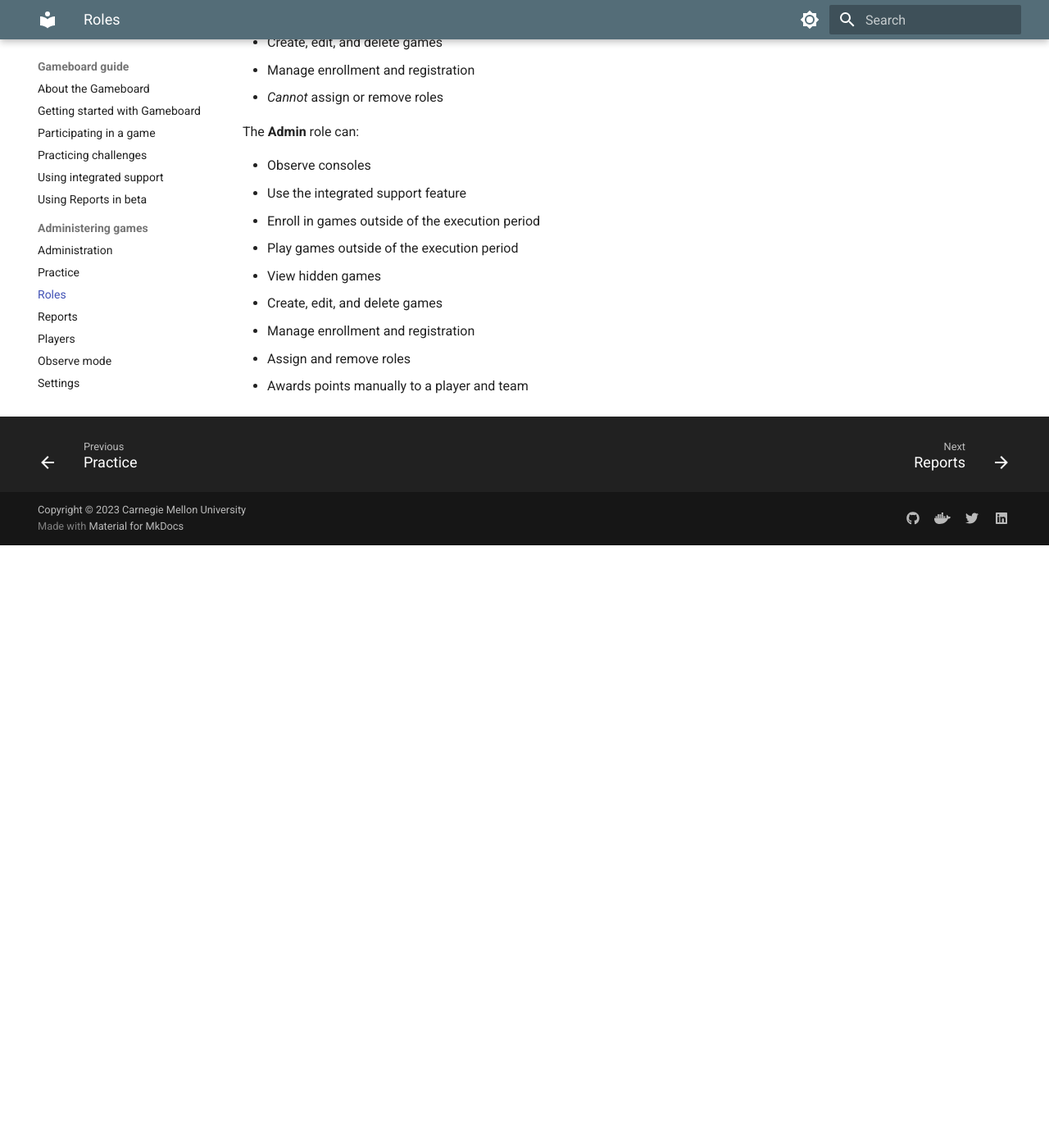
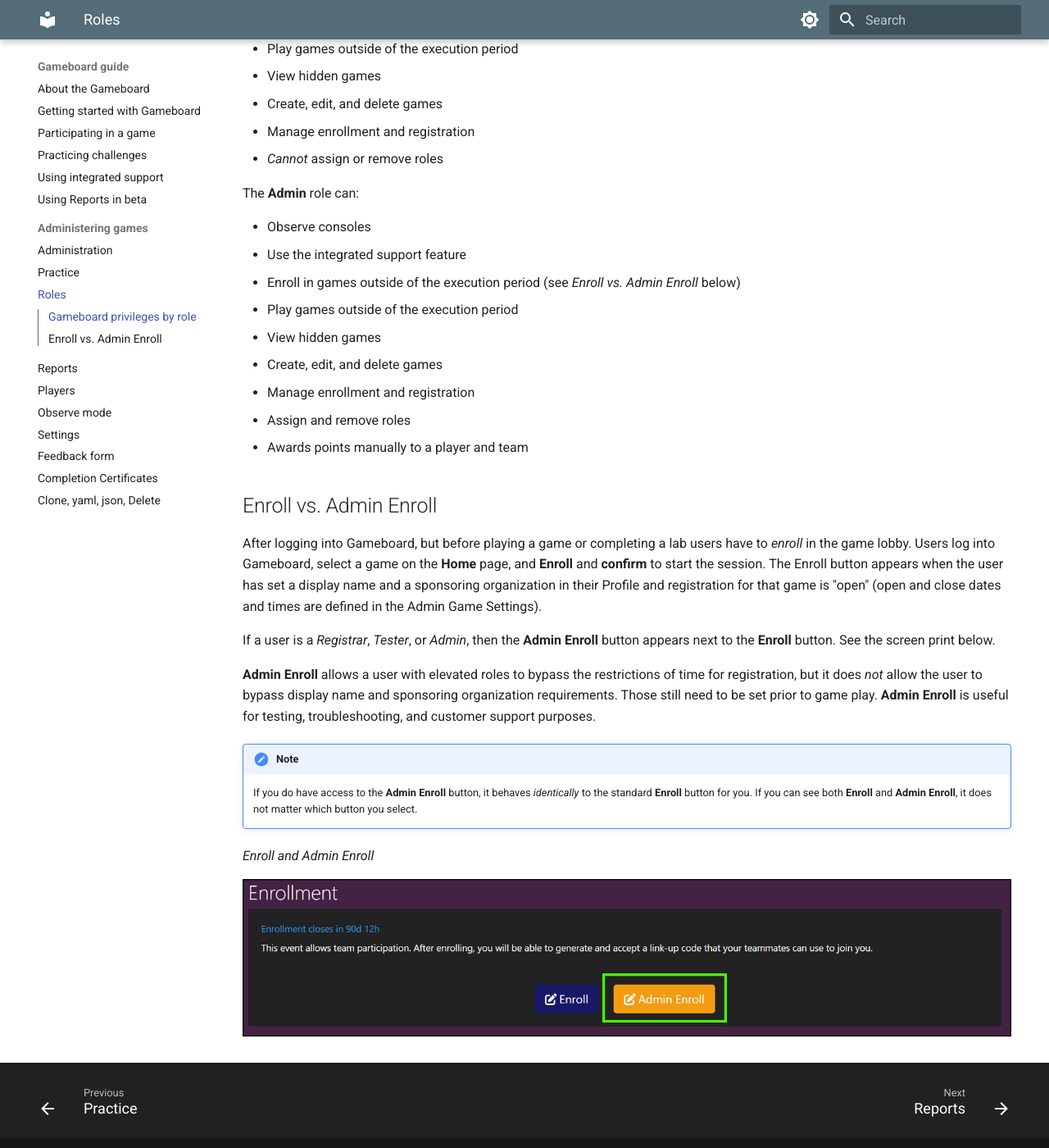
Before and after one commit to cmu-sei/foundry-docs, an MkDocs documentation site: the page built from docs/gameboard/admin-roles.md, in a window 1280 px wide and 1400 px high, scrolled down 974 px. Shown: the whole window at 82% size. Built offline with MkDocs 1.6.1 and Material for MkDocs 9.7.7, drawn with Linux system fonts in a browser that asks for light colours; before the commit the page ends 1639 px from its top, so only the background shows below that; some of the changed text lies outside the part shown.

Commit message:
added admin enroll content

```diff
--- a/docs/gameboard/admin-roles.md
+++ b/docs/gameboard/admin-roles.md
@@ -1,6 +1,8 @@
 # Gameboard Roles
 
 The following is a list of roles in the gameboard. Note that these roles aren't additive -- they are independent. Therefore, each role has to be added individually and a single user can have multiple roles. Each assigned role only grants the privileges for that role. Roles do not inherit permissions from other roles.
+
+## Gameboard privileges by role
 
 The **Observer** role can:
 
@@ -39,10 +41,26 @@
 
 - Observe consoles
 - Use the integrated support feature
-- Enroll in games outside of the execution period
+- Enroll in games outside of the execution period (see *Enroll vs. Admin Enroll* below)
 - Play games outside of the execution period
 - View hidden games
 - Create, edit, and delete games
 - Manage enrollment and registration
 - Assign and remove roles
 - Awards points manually to a player and team
+
+## Enroll vs. Admin Enroll
+
+After logging into Gameboard, but before playing a game or completing a lab users have to *enroll* in the game lobby. Users log into Gameboard, select a game on the **Home** page, and **Enroll** and **confirm** to start the session. The Enroll button appears when the user has set a display name and a sponsoring organization in their Profile and registration for that game is "open" (open and close dates and times are defined in the Admin Game Settings).
+
+If a user is a *Registrar*, *Tester*, or *Admin*, then the **Admin Enroll** button appears next to the **Enroll** button. See the screen print below.
+
+**Admin Enroll** allows a user with elevated roles to bypass the restrictions of time for registration, but it does *not* allow the user to bypass display name and sponsoring organization requirements. Those still need to be set prior to game play. **Admin Enroll** is useful for testing, troubleshooting, and customer support purposes.
+
+!!! note
+
+     If you do have access to the **Admin Enroll** button, it behaves *identically* to the standard **Enroll** button for you. If you can see both **Enroll** and **Admin Enroll**, it does not matter which button you select.
+
+*Enroll and Admin Enroll*
+
+![enroll vs. admin enroll](img/enroll-admin-enroll.png)
```
Also changed, not shown: docs/gameboard/img/enroll-admin-enroll.png (added).
